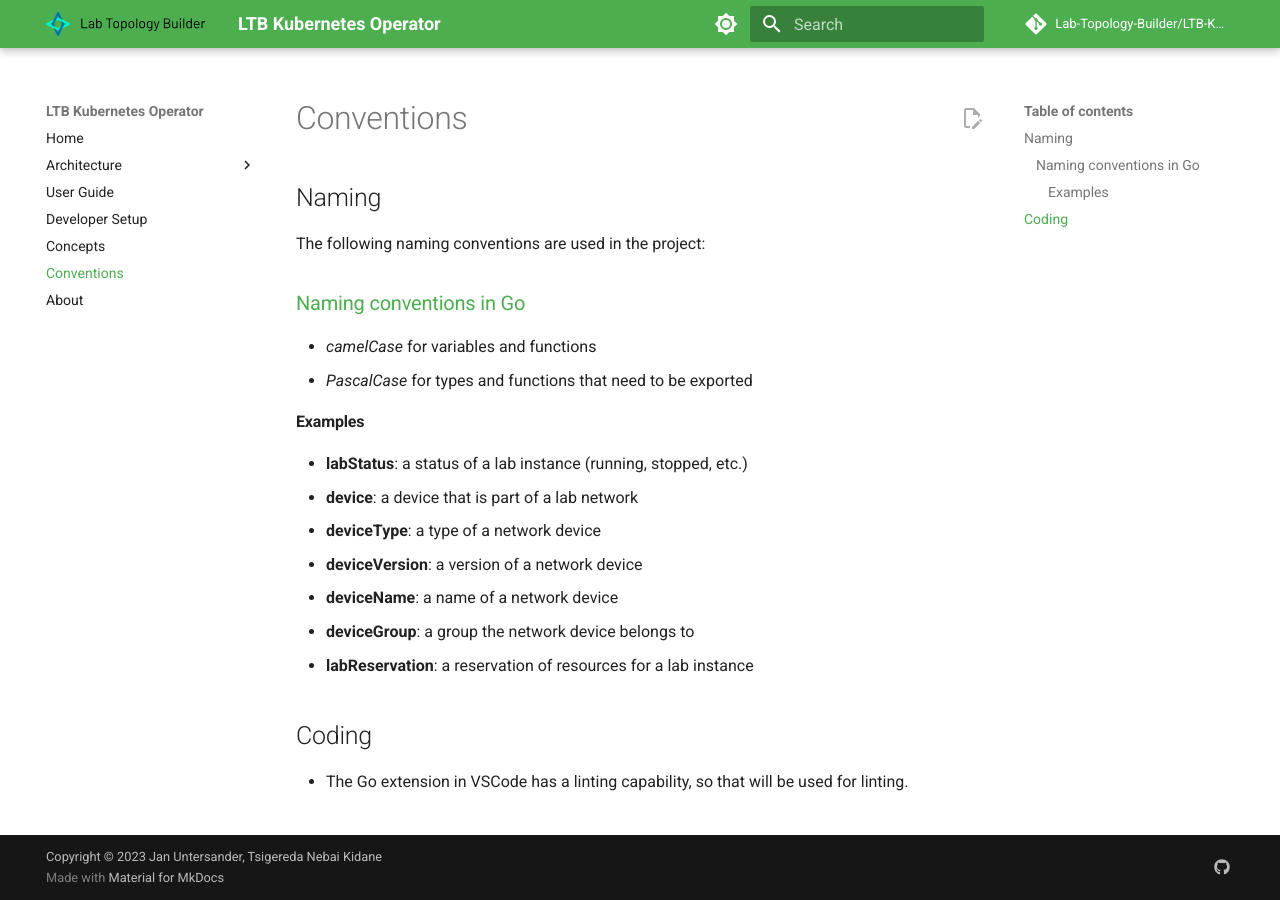
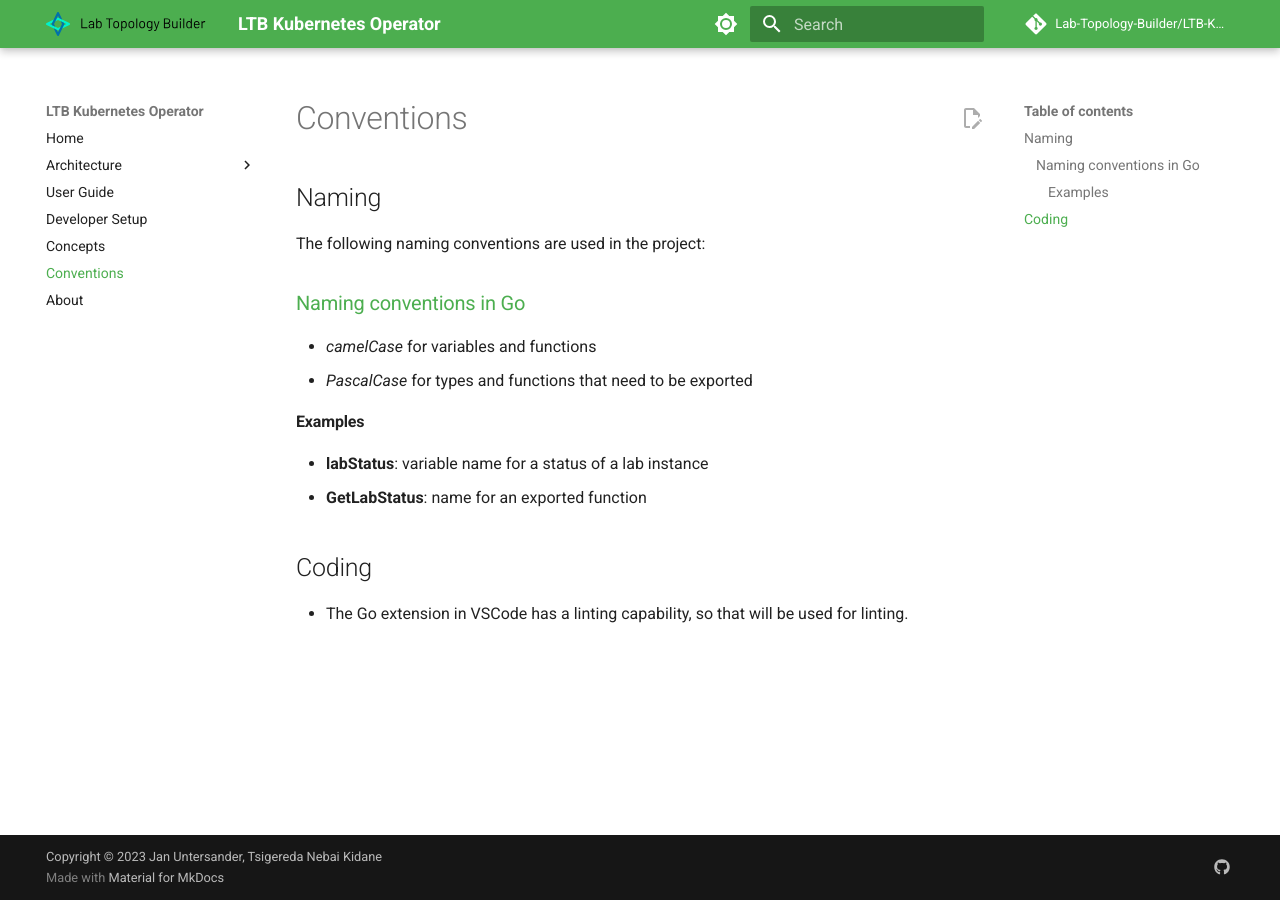
Before and after one commit to Lab-Topology-Builder/LTB-K8s-Backend, an MkDocs documentation site: the page built from docs/conventions.md, in a window 1280 px wide. Built offline with MkDocs 1.6.1 and Material for MkDocs 9.7.7, drawn with Linux system fonts in a browser that asks for light colours; comment, search, counter and statistics services are not loaded.

Commit message:
Update concepts and conventions

```diff
--- a/docs/concepts.md
+++ b/docs/concepts.md
@@ -26,12 +26,17 @@
 
 ## Lab Template
 
-Lab Template is a YAML file that defines the topology of the lab. It contains information about the virtual machines and containers that are part of the lab, as well as the network topology.
+Lab Template is a YAML file that defines the topology of the lab. It contains information about the devices that are part of the lab, as well as the network topology.
 <!-- TODO: add code example -->
+
+## Device
+
+A device is either a KubeVirt VM or a container. It has a device type, a device version, and a device name.
 
 ## Lab
 
 Lab is a YAML file (CR) that defines a lab instance. It holds the details from the lab template, and some additional information, such as the lab name.
+It also has a status field that is updated by the Kubernetes operator.
 <!-- TODO: add code example -->
 
 ## Lab Instance (Lab)
--- a/docs/conventions.md
+++ b/docs/conventions.md
@@ -11,14 +11,15 @@
 
 #### Examples
 
-- **labStatus**: a status of a lab instance (running, stopped, etc.)
-- **device**: a device that is part of a lab network
+- **labStatus**: variable name for a status of a lab instance
+- **GetLabStatus**: name for an exported function
+<!-- TODO move to CRD spec explanation
+ - **device**: a device that is part of a lab network
 - **deviceType**: a type of a network device
 - **deviceVersion**: a version of a network device
 - **deviceName**: a name of a network device
 - **deviceGroup**: a group the network device belongs to
-- **labReservation**: a reservation of resources for a lab instance
-<!-- TODO: add more -->
+- **labReservation**: a reservation of resources for a lab instance -->
 
 ## Coding
 
```
